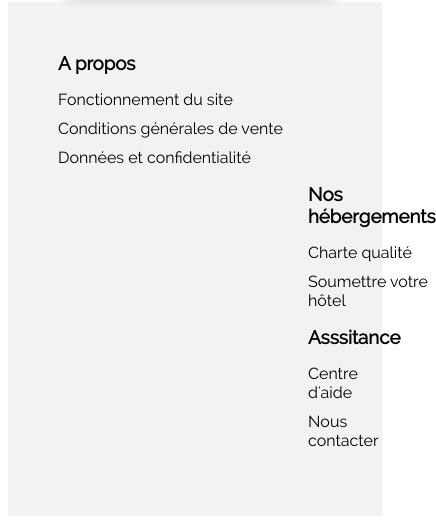
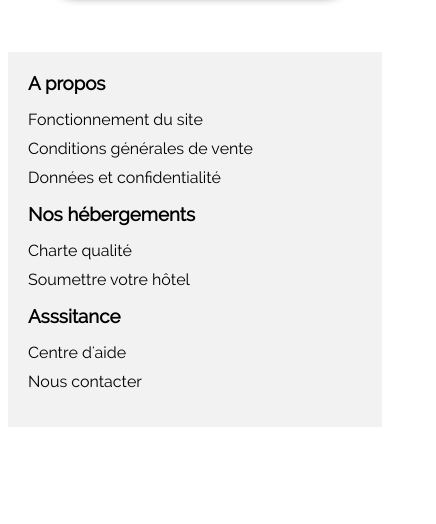
Before and after one commit to Codamor/Reservia, a plain HTML site: page index.html in a window 390 px wide. Shown: the part 4722-5246 px from the top of the page, 436 px wide, since content can reach past the window. After the commit the page ends 5157 px from the top, so only its background shows below. Drawn offline with Linux system fonts and the light colour scheme.

Commit message:
add footer styles

```diff
--- a/css/responsive_design.css
+++ b/css/responsive_design.css
@@ -92,8 +92,26 @@
         height: auto;
     }
 
+    /*------------------*\
+           FOOTER
+    \*------------------*/
 
+    .footer{
+        margin-top: 50px;
+        padding: 20px;
+    }
 
+    .footer__box{
+        margin: 0;
+        padding: 0;
+    }
 
+    .footer__box{
+        flex-basis: 100%;
+    }
+
+    .footer__box:not(:first-child){
+        margin: 0;
+    }
 
 }
```
